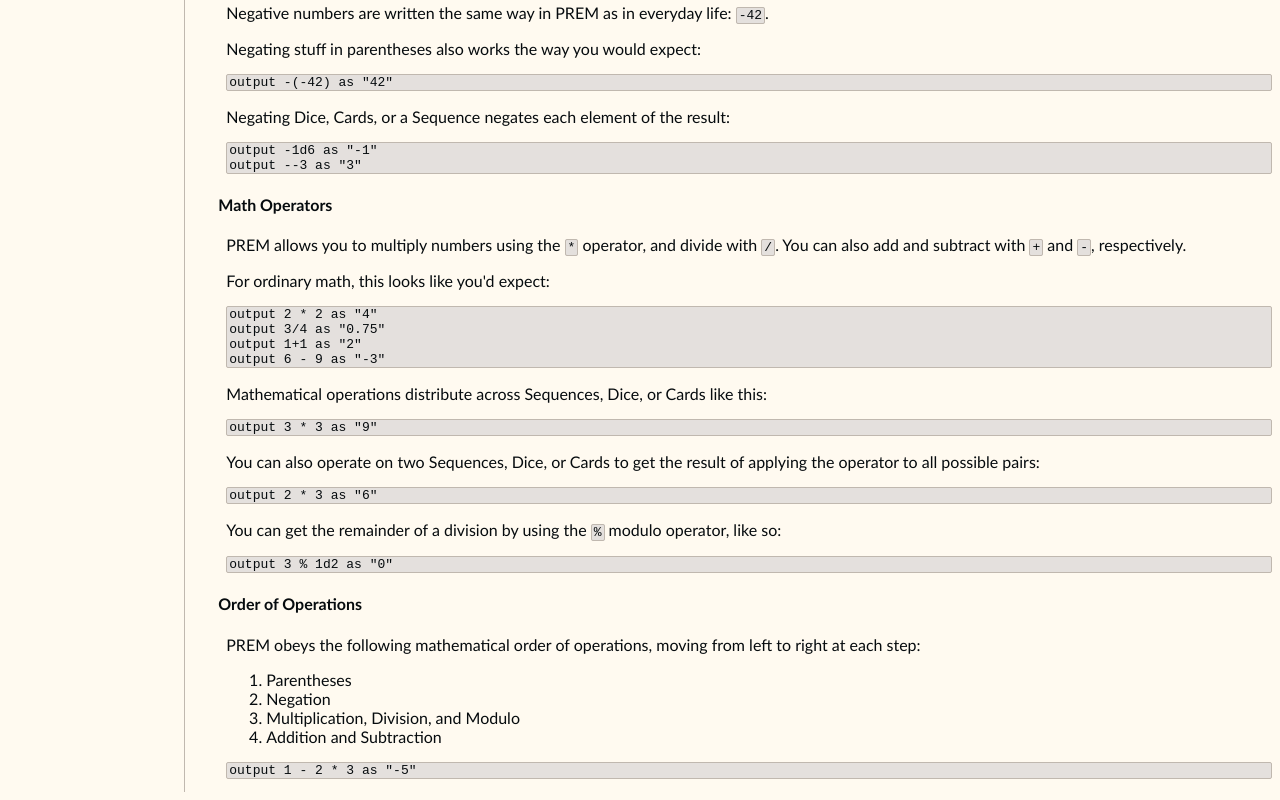
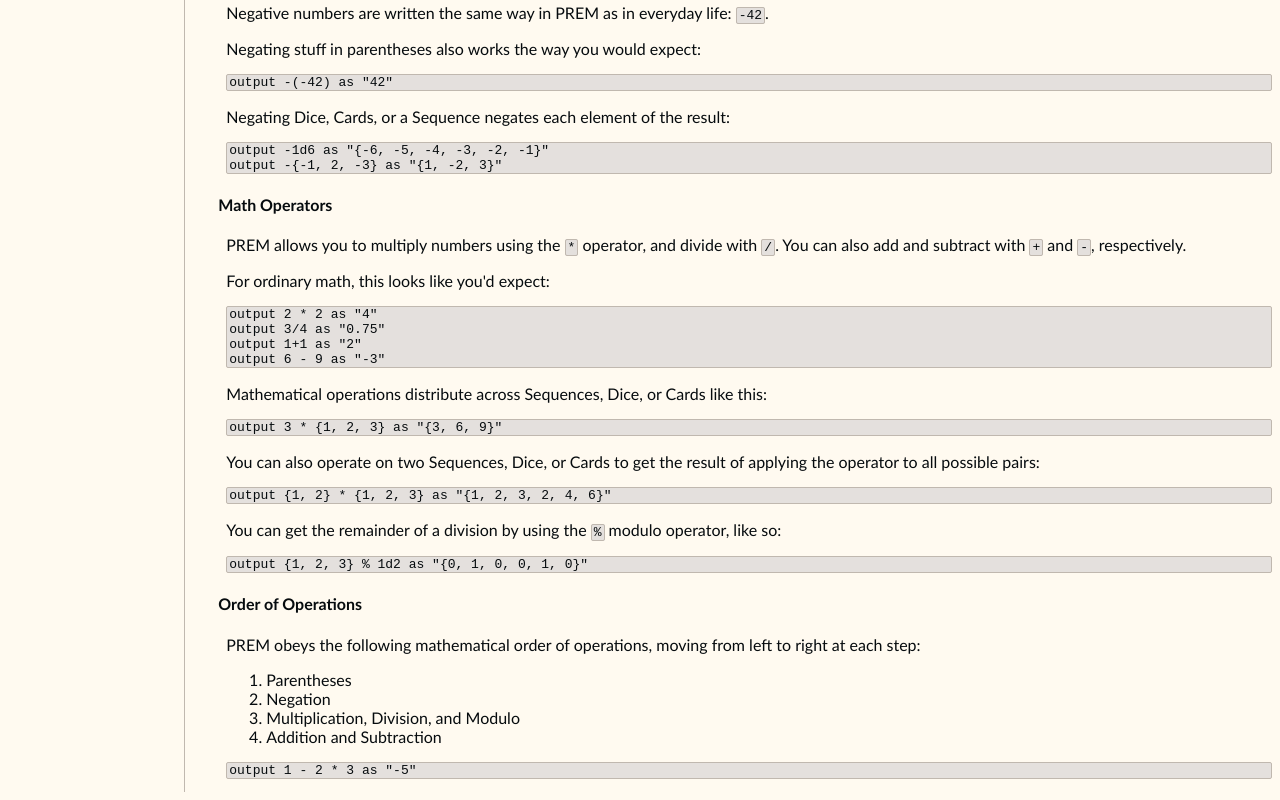
Before and after one commit to TNThomas/prem, a SvelteKit app: page /docs in a window 1280 px wide. Shown: the part 2914-3714 px from the top of the page. Built offline with nearby package versions, Linux system fonts and the light colour scheme.

Commit message:
Escape brace characters in HTML

```diff
--- a/src/routes/docs/arithmetic.svelte
+++ b/src/routes/docs/arithmetic.svelte
@@ -8,8 +8,8 @@
     </p>
     <pre>output -(-42) as "42"</pre>
     <p>Negating Dice, Cards, or a Sequence negates each element of the result:</p>
-    <pre>output -1d6 as "{-6, -5, -4, -3, -2, -1}"
-output -{-1, 2, -3} as "{1, -2, 3}"</pre>
+    <pre>output -1d6 as "&lbrace;-6, -5, -4, -3, -2, -1&rbrace;"
+output -&lbrace;-1, 2, -3&rbrace; as "&lbrace;1, -2, 3&rbrace;"</pre>
 
 </section>
 <h4>Math Operators </h4>
@@ -27,17 +27,17 @@ output 1+1 as "2"
 output 6 - 9 as "-3"</pre>
 
     <p> Mathematical operations distribute across Sequences, Dice, or Cards like this:</p>
-    <pre>output 3 * {1, 2, 3} as "{3, 6, 9}"</pre>
+    <pre>output 3 * &lbrace;1, 2, 3&rbrace; as "&lbrace;3, 6, 9&rbrace;"</pre>
 
     <p>
         You can also operate on two Sequences, Dice, or Cards to get the result of applying the operator
         to all possible pairs:
     </p>
-    <pre>output {1, 2} * {1, 2, 3} as "{1, 2, 3, 2, 4, 6}"</pre>
+    <pre>output &lbrace;1, 2&rbrace; * &lbrace;1, 2, 3&rbrace; as "&lbrace;1, 2, 3, 2, 4, 6&rbrace;"</pre>
     <p>
         You can get the remainder of a division by using the <code>%</code> modulo operator, like so:
     </p>
-    <pre>output {1, 2, 3} % 1d2 as "{0, 1, 0, 0, 1, 0}"</pre>
+    <pre>output &lbrace;1, 2, 3&rbrace; % 1d2 as "&lbrace;0, 1, 0, 0, 1, 0&rbrace;"</pre>
 </section>
 <h4>Order of Operations</h4>
 <section>
```
